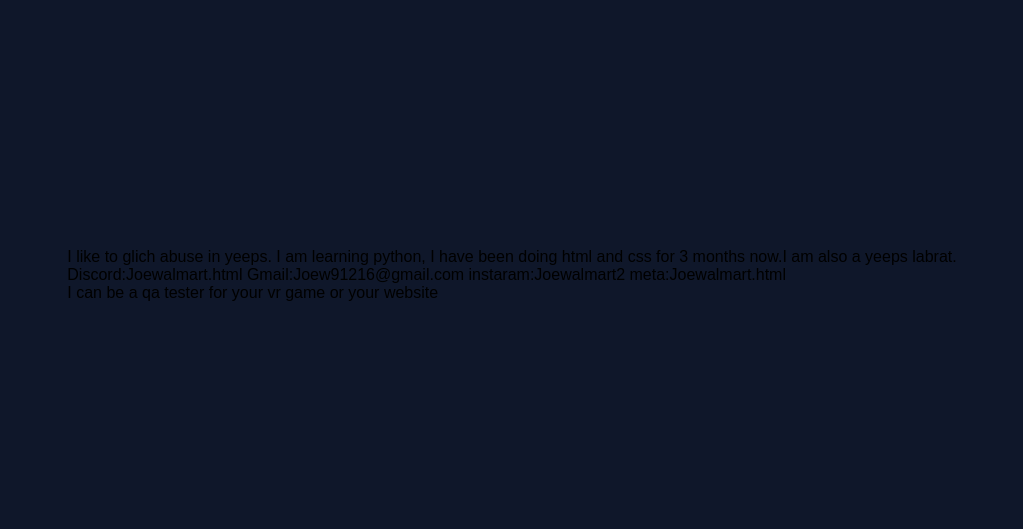
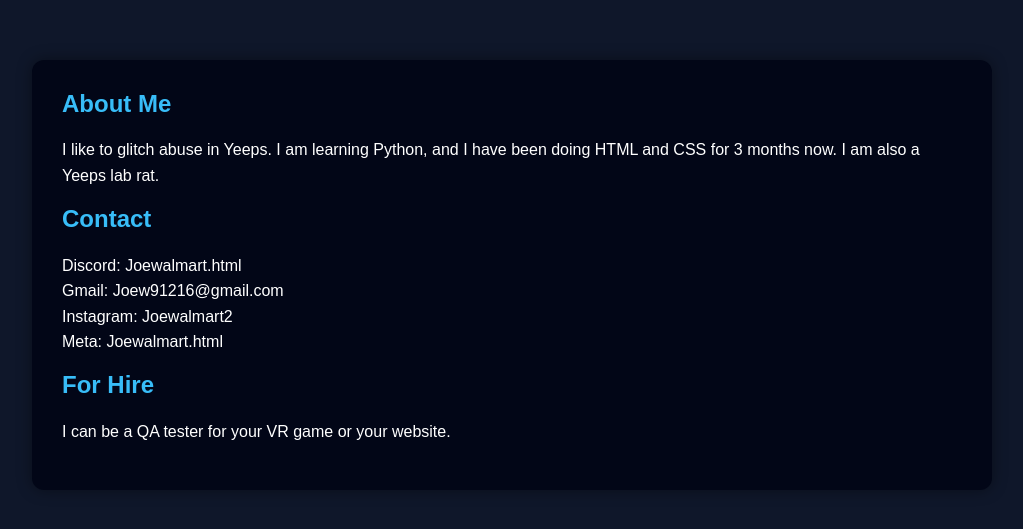
Before and after one commit to joewalmart200/Joe-Walmart, a plain HTML site: page index.html in a window 1280 px wide. Shown: the part 125-654 px from the top of the page, without its empty margins (128-1151 px from the left). Drawn offline with Linux system fonts and the light colour scheme.

Commit message:
Update index.html

```diff
--- a/index.html
+++ b/index.html
@@ -3,7 +3,7 @@
 <head>
     <meta charset="UTF-8">
     <meta name="viewport" content="width=device-width, initial-scale=1.0">
-    <title>My Site</title>
+    <title>Joe Walmart</title>
 
     <style>
         body {
@@ -13,60 +13,54 @@
             justify-content: center;
             align-items: center;
             background: #0f172a;
+            color: white;
             font-family: Arial, sans-serif;
         }
 
         .container {
             width: 80%;
             max-width: 900px;
-            height: 400px;
             background: #020617;
+            padding: 30px;
             border-radius: 12px;
             box-shadow: 0 0 15px rgba(0,0,0,0.4);
+        }
+
+        h2 {
+            color: #38bdf8;
+            margin-top: 0;
+        }
+
+        p {
+            line-height: 1.6;
         }
     </style>
 </head>
 
 <body>
 
-    <div class="about me">
-        I like to glich abuse in yeeps. I am learning python, I have been doing html and css for 3 months now.I am also a yeeps labrat.
-    </di
-.container {
-            width: 80%;
-            max-width: 900px;
-            height: 400px;
-            background: #020617;
-            border-radius: 12px;
-            box-shadow: 0 0 15px rgba(0,0,0,0.4);
-        }
-    </style>
-</head>
+<div class="container">
 
-<body>
+    <h2>About Me</h2>
+    <p>
+        I like to glitch abuse in Yeeps. I am learning Python, and I have been
+        doing HTML and CSS for 3 months now. I am also a Yeeps lab rat.
+    </p>
 
-    <div class="contact me">
-        Discord:Joewalmart.html
-        Gmail:Joew91216@gmail.com
-        instaram:Joewalmart2
-        meta:Joewalmart.html
-    </di
-    </di
-.container {
-            width: 80%;
-            max-width: 900px;
-            height: 400px;
-            background: #020617;
-            border-radius: 12px;
-            box-shadow: 0 0 15px rgba(0,0,0,0.4);
-        }
-    </style>
-</head>
+    <h2>Contact</h2>
+    <p>
+        Discord: Joewalmart.html<br>
+        Gmail: Joew91216@gmail.com<br>
+        Instagram: Joewalmart2<br>
+        Meta: Joewalmart.html
+    </p>
 
-<body>
+    <h2>For Hire</h2>
+    <p>
+        I can be a QA tester for your VR game or your website.
+    </p>
 
-    <div class="for hire">
-     I can be a qa tester for your vr game or your website
-    </di
+</div>
+
 </body>
 </html>
```
